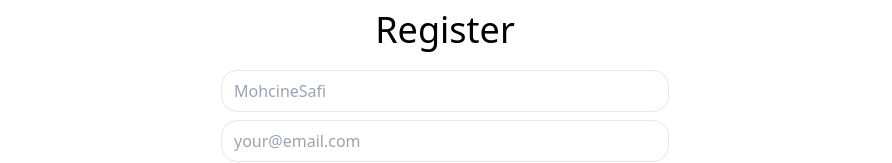
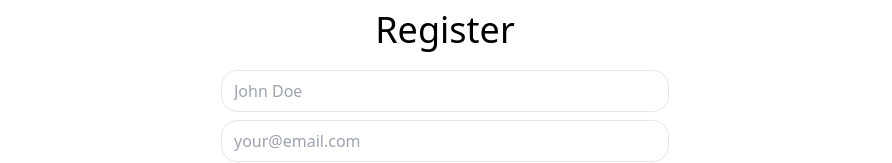
Before and after one commit to MohcineSafi/Booking-App, a React (Vite) app in the folder client/: page /register in a window 1280 px wide. Shown: the part 149-312 px from the top of the page, without its empty margins (195-1087 px from the left). Built offline with nearby package versions, Linux system fonts and the light colour scheme; no server answers.

Commit message:
Feat:Update RegisterPage component

```diff
--- a/client/src/pages/RegisterPage.jsx
+++ b/client/src/pages/RegisterPage.jsx
@@ -1,22 +1,22 @@
-import { Link } from "react-router-dom";
-import { useState } from "react";
+import {Link} from "react-router-dom";
+import {useState} from "react";
 import axios from "axios";
 
 export default function RegisterPage() {
-  const [name, setName] = useState("");
-  const [email, setEmail] = useState("");
-  const [password, setPassword] = useState("");
+  const [name,setName] = useState('');
+  const [email,setEmail] = useState('');
+  const [password,setPassword] = useState('');
   async function registerUser(ev) {
     ev.preventDefault();
     try {
-      await axios.post("/register", {
+      await axios.post('/register', {
         name,
         email,
         password,
       });
-      alert("Registration successful. Now you can log in");
+      alert('Registration successful. Now you can log in');
     } catch (e) {
-      alert("Registration failed. Please try again later");
+      alert('Registration failed. Please try again later');
     }
   }
   return (
@@ -24,30 +24,21 @@ export default function RegisterPage() {
       <div className="mb-64">
         <h1 className="text-4xl text-center mb-4">Register</h1>
         <form className="max-w-md mx-auto" onSubmit={registerUser}>
-          <input
-            type="text"
-            placeholder="MohcineSafi"
-            value={name}
-            onChange={(ev) => setName(ev.target.value)}
-          />
-          <input
-            type="email"
-            placeholder="your@email.com"
-            value={email}
-            onChange={(ev) => setEmail(ev.target.value)}
-          />
-          <input
-            type="password"
-            placeholder="password"
-            value={password}
-            onChange={(ev) => setPassword(ev.target.value)}
-          />
+          <input type="text"
+                 placeholder="John Doe"
+                 value={name}
+                 onChange={ev => setName(ev.target.value)} />
+          <input type="email"
+                 placeholder="your@email.com"
+                 value={email}
+                 onChange={ev => setEmail(ev.target.value)} />
+          <input type="password"
+                 placeholder="password"
+                 value={password}
+                 onChange={ev => setPassword(ev.target.value)} />
           <button className="primary">Register</button>
           <div className="text-center py-2 text-gray-500">
-            Already a member?{" "}
-            <Link className="underline text-black" to={"/login"}>
-              Login
-            </Link>
+            Already a member? <Link className="underline text-black" to={'/login'}>Login</Link>
           </div>
         </form>
       </div>
```
